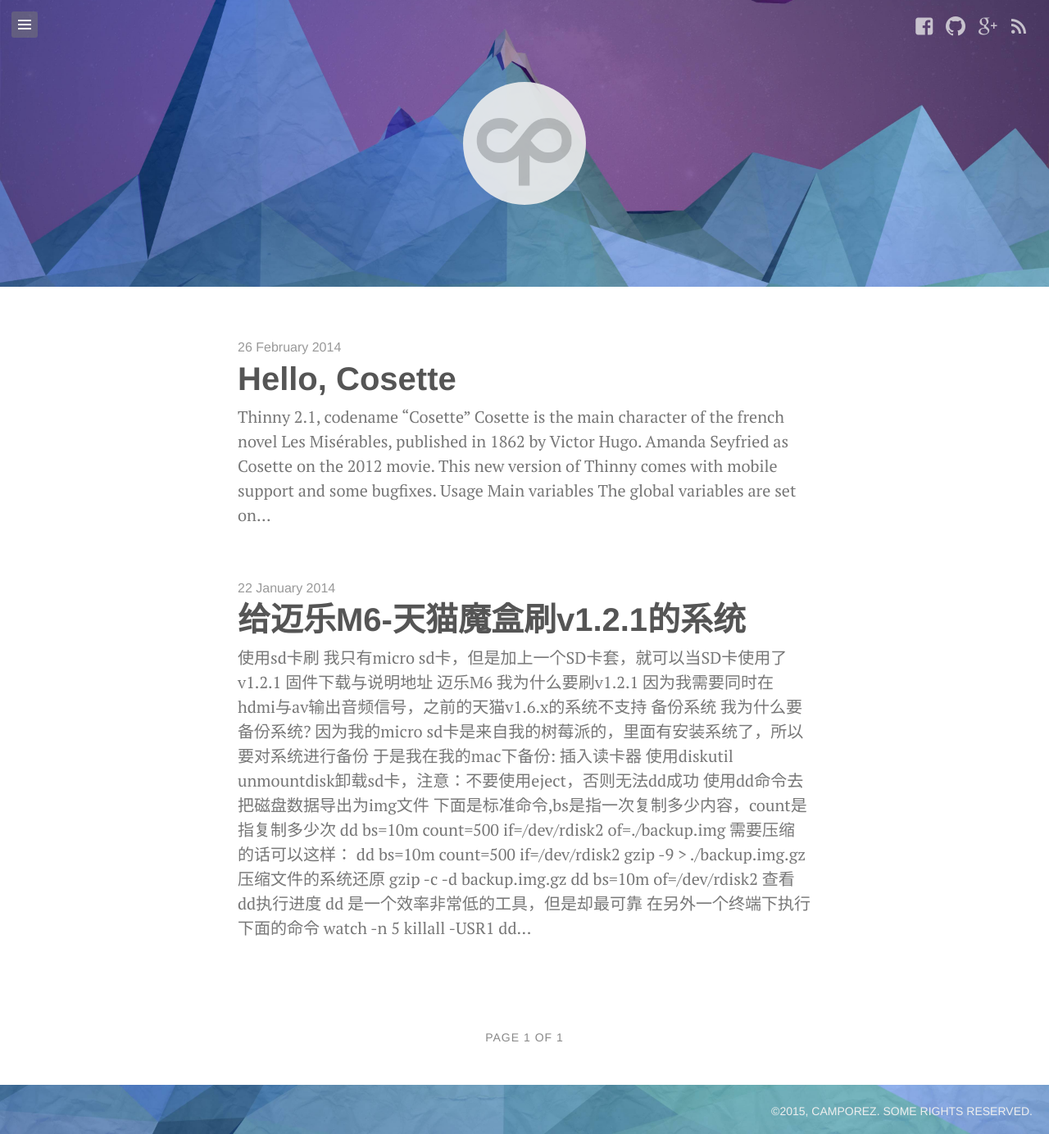
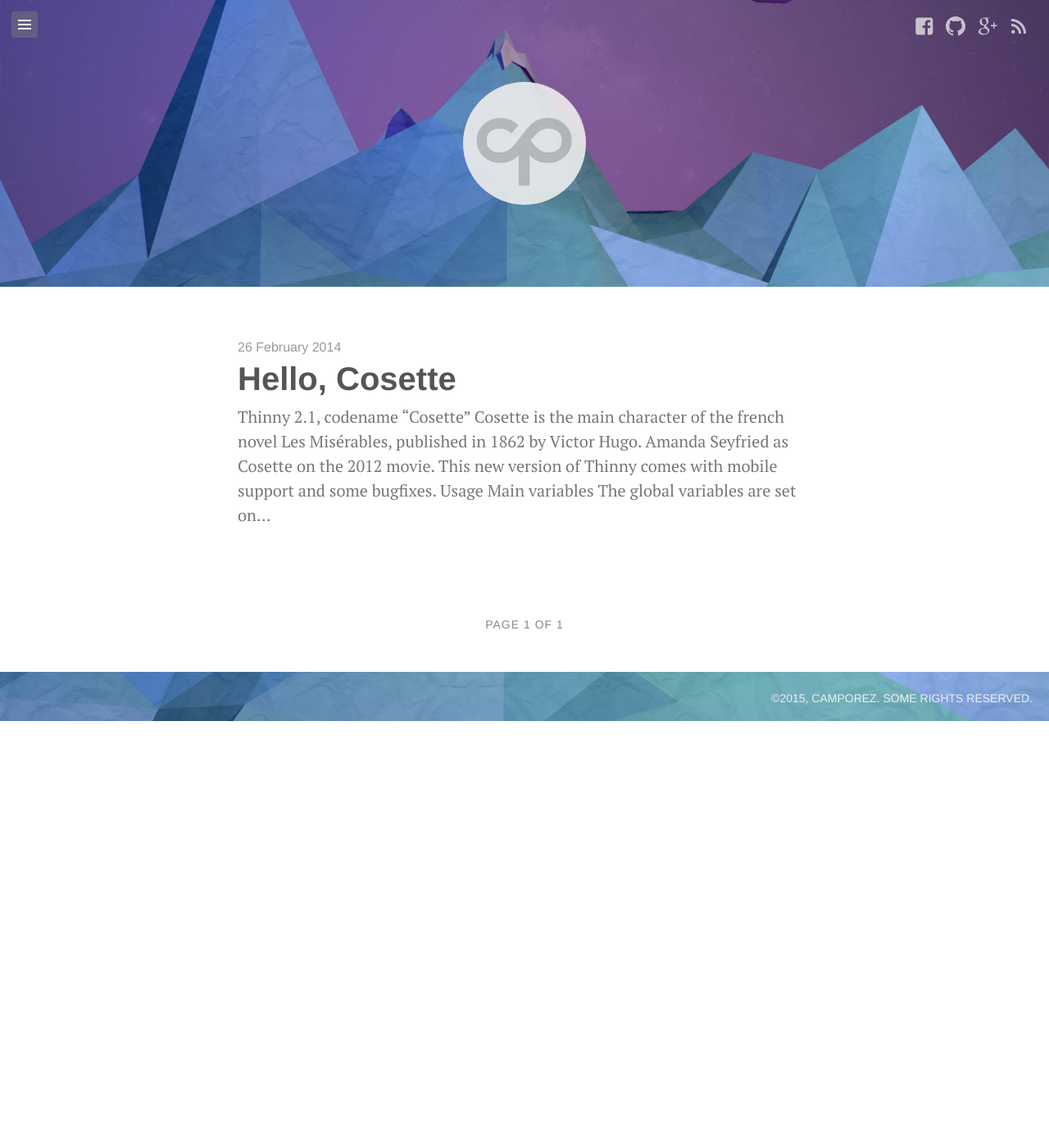
Before and after one commit to sherppard/sherppard.github.io, a Jekyll site: the page built from index.html, in a window 1280 px wide. Shown: the whole page at 82% size. Built offline with Jekyll 4.4.1, drawn with Linux system fonts in a browser that asks for light colours; Markdown is read by kramdown in place of the engine named in the settings; the list of posts is cut into pages by our own code; after the commit the page ends 900 px from its top, so only the background shows below that.

Commit message:
2015-6-4-addtext1

```diff
--- a/_config.yml
+++ b/_config.yml
@@ -24,7 +24,7 @@ cover:		/assets/images/cover.jpg
 social:
   - icon:	facebook
     url:	https://www.facebook.com/ka.jam.963
-    desc:	Follow me on twitter
+    desc:	Follow me on facebook
 
   - icon:	github
     url:	https://github.com/sherpper
--- a/_posts/2014-01-22-thinny-2.md
+++ /dev/null
@@ -1,66 +0,0 @@
----
-layout: post
-title: "给迈乐M6-天猫魔盒刷v1.2.1的系统"
-quote: 刷的过程还是比较顺利的
-image: false
-video: false
----
-
-# 使用sd卡刷
-
-我只有micro sd卡，但是加上一个SD卡套，就可以当SD卡使用了
-
-v1.2.1 固件下载与说明地址 [迈乐M6](http://www.hdpfans.com/thread-442690-1-1.html)
-
-我为什么要刷v1.2.1
-
-因为我需要同时在hdmi与av输出音频信号，之前的天猫v1.6.x的系统不支持
-
-## 备份系统
-
-我为什么要备份系统?
-
-因为我的micro sd卡是来自我的树莓派的，里面有安装系统了，所以要对系统进行备份
-于是我在我的mac下备份:
-
-- 插入**读卡器**
-- 使用*diskutil unmountdisk*卸载sd卡，`注意：不要使用eject，否则无法dd成功`
-- 使用[dd](http://zh.wikipedia.org/wiki/Dd_%28Unix%29)命令去把磁盘数据导出为img文件
-
-- 下面是标准命令,`bs`是指一次复制多少内容，`count`是指复制多少次
-> dd bs=10m count=500 if=/dev/rdisk2 of=./backup.img
-
-- 需要压缩的话可以这样：
-> dd bs=10m count=500 if=/dev/rdisk2 | gzip -9 > ./backup.img.gz
-
-- 压缩文件的系统还原
-> gzip -c -d backup.img.gz | dd bs=10m of=/dev/rdisk2
-
-- 查看dd执行进度
-
-dd 是一个效率非常低的工具，但是却最可靠
-
-在另外一个终端下执行下面的命令
-> watch -n 5 killall -USR1 dd
-
-
-## [刷固件教程](http://bbs.mele.cn/showtopic-2270.aspx)
-1.把sd卡烧录好后
-
-2.把魔盒断电
-
-3.插入SD卡
-
-4.魔盒加电
-
-5.魔盒指示灯开始闪烁
-
-6.指示灯不闪烁并且不亮就是刷机成功
-
-7.拔下sd卡，并且断电
-
-8.刷机成功，可以接上电视了
-
------
-
-made by sherpper，just for learn something!
```
